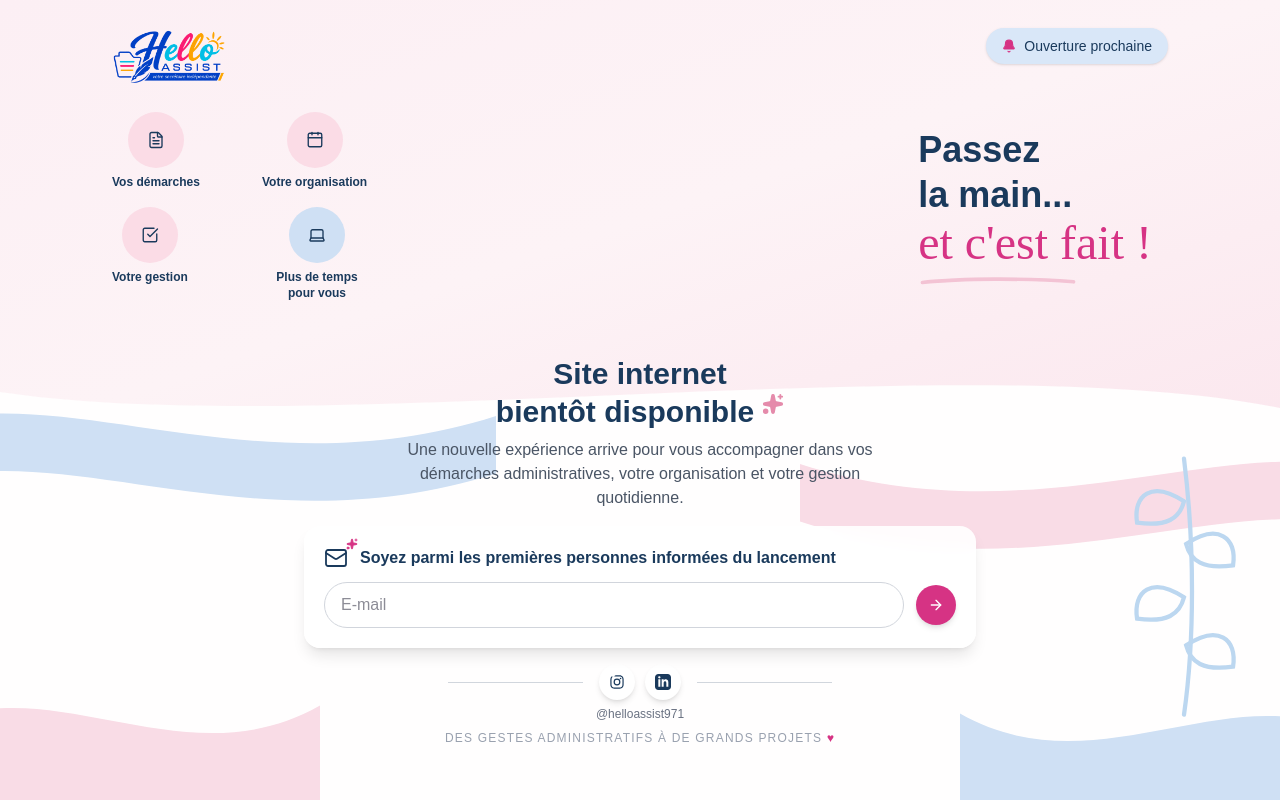
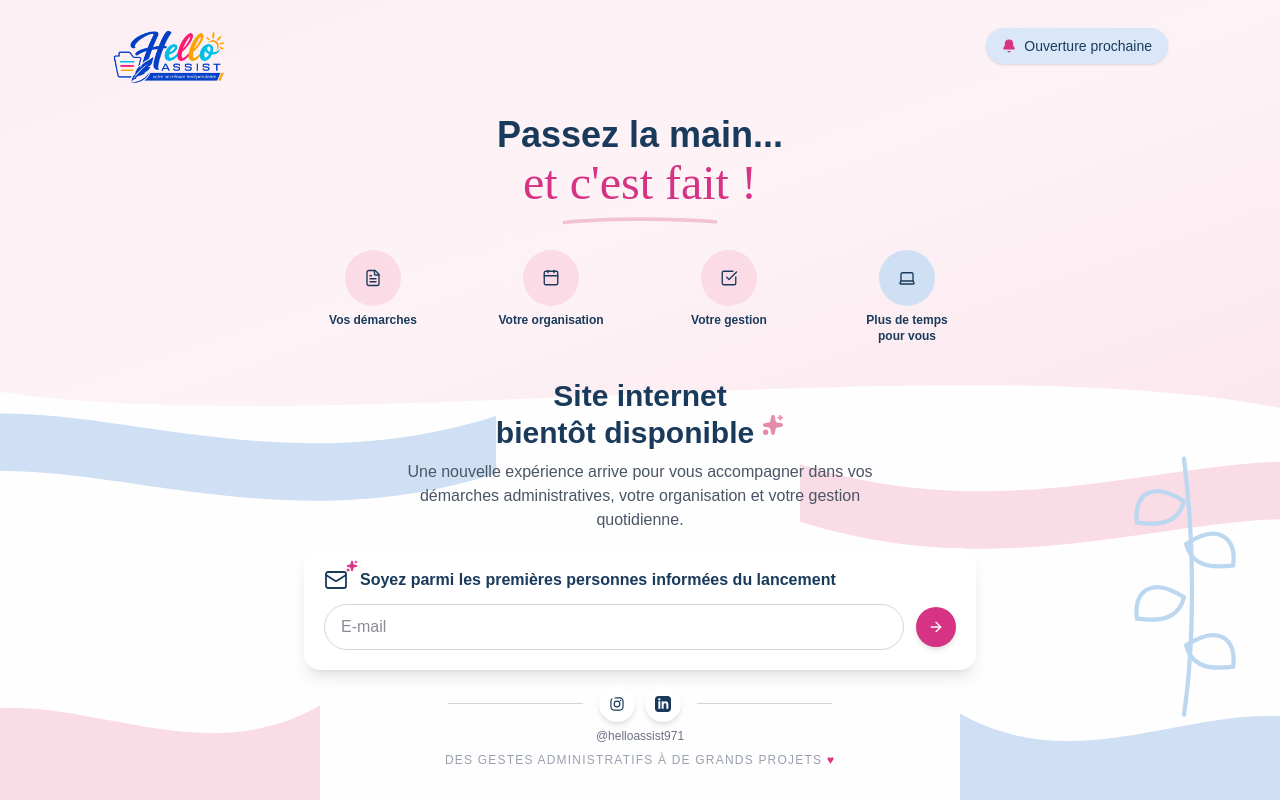
Before and after one commit to agenceleela/helloassist, a Next.js app: page / in a window 1280 px wide. Built offline with nearby package versions, Linux system fonts and the light colour scheme.

Commit message:
style: center slogan on two lines with feature icons row below on coming soon page

```diff
--- a/src/components/ComingSoon.tsx
+++ b/src/components/ComingSoon.tsx
@@ -90,7 +90,7 @@ const ComingSoon = () => {
         </svg>
       </div>
 
-      {/* ===== Contenu : budget vertical strict ===== */}
+      {/* ===== Contenu ===== */}
       <div className="relative z-10 flex flex-col flex-1 px-6 md:px-12 pt-4 pb-4 md:pt-6 md:pb-6 max-w-6xl mx-auto w-full">
         {/* Header : logo + bannière */}
         <div className="flex items-start justify-between gap-4 mb-4 md:mb-6">
@@ -105,38 +105,14 @@ const ComingSoon = () => {
           </span>
         </div>
 
-        {/* Rangée : pictos à gauche + slogan à droite */}
-        <div className="flex flex-col md:flex-row items-center justify-between gap-6 md:gap-10 mb-4 md:mb-6">
-          {/* Pictos : 4 en ligne sur mobile, carré 2x2 compact sur desktop */}
-          <div className="grid grid-cols-4 md:grid-cols-2 gap-x-4 gap-y-4 md:gap-x-10 md:gap-y-4 justify-items-center md:justify-items-start">
-            {features.map((feature) => (
-              <div key={feature.label} className="flex flex-col items-center text-center">
-                <div
-                  className={`w-10 h-10 md:w-14 md:h-14 rounded-full flex items-center justify-center mb-1.5 ${feature.bg}`}
-                >
-                  <feature.icon
-                    className="text-[#1a3a5c]"
-                    size={18}
-                    strokeWidth={1.8}
-                  />
-                </div>
-                <p className="text-[10px] md:text-xs font-semibold text-[#1a3a5c] leading-snug max-w-[70px] md:max-w-[110px]">
-                  {feature.label}
-                </p>
-              </div>
-            ))}
-          </div>
-
-          {/* Slogan poussé à droite */}
-          <div className="text-center md:text-left md:ml-auto md:pr-4">
+        {/* Slogan centré sur 2 lignes */}
+        <div className="text-center mb-4 md:mb-6">
           <p className="text-2xl md:text-4xl font-bold text-[#1a3a5c] leading-tight">
-              Passez
-              <br />
-              la main...
+            Passez la main...
           </p>
           <p className="script-accent text-3xl md:text-5xl leading-tight">et c'est fait !</p>
           <svg
-              className="mt-1.5 w-28 md:w-40 mx-auto md:mx-0 text-[#f3c3d4]"
+            className="mt-1.5 w-28 md:w-40 mx-auto text-[#f3c3d4]"
             viewBox="0 0 220 14"
             fill="none"
             stroke="currentColor"
@@ -146,6 +122,21 @@ const ComingSoon = () => {
             <path d="M6 9 C 60 3, 150 3, 214 8" />
           </svg>
         </div>
+
+        {/* Pictos centrés en dessous du slogan */}
+        <div className="grid grid-cols-4 gap-4 md:gap-10 justify-items-center max-w-md md:max-w-2xl mx-auto w-full mb-4 md:mb-6">
+          {features.map((feature) => (
+            <div key={feature.label} className="flex flex-col items-center text-center">
+              <div
+                className={`w-10 h-10 md:w-14 md:h-14 rounded-full flex items-center justify-center mb-1.5 ${feature.bg}`}
+              >
+                <feature.icon className="text-[#1a3a5c]" size={18} strokeWidth={1.8} />
+              </div>
+              <p className="text-[10px] md:text-xs font-semibold text-[#1a3a5c] leading-snug max-w-[70px] md:max-w-[110px]">
+                {feature.label}
+              </p>
+            </div>
+          ))}
         </div>
 
         {/* Bloc central : annonce + formulaire + sociaux */}
```
Lines whose indentation alone changed are shown as unchanged.
